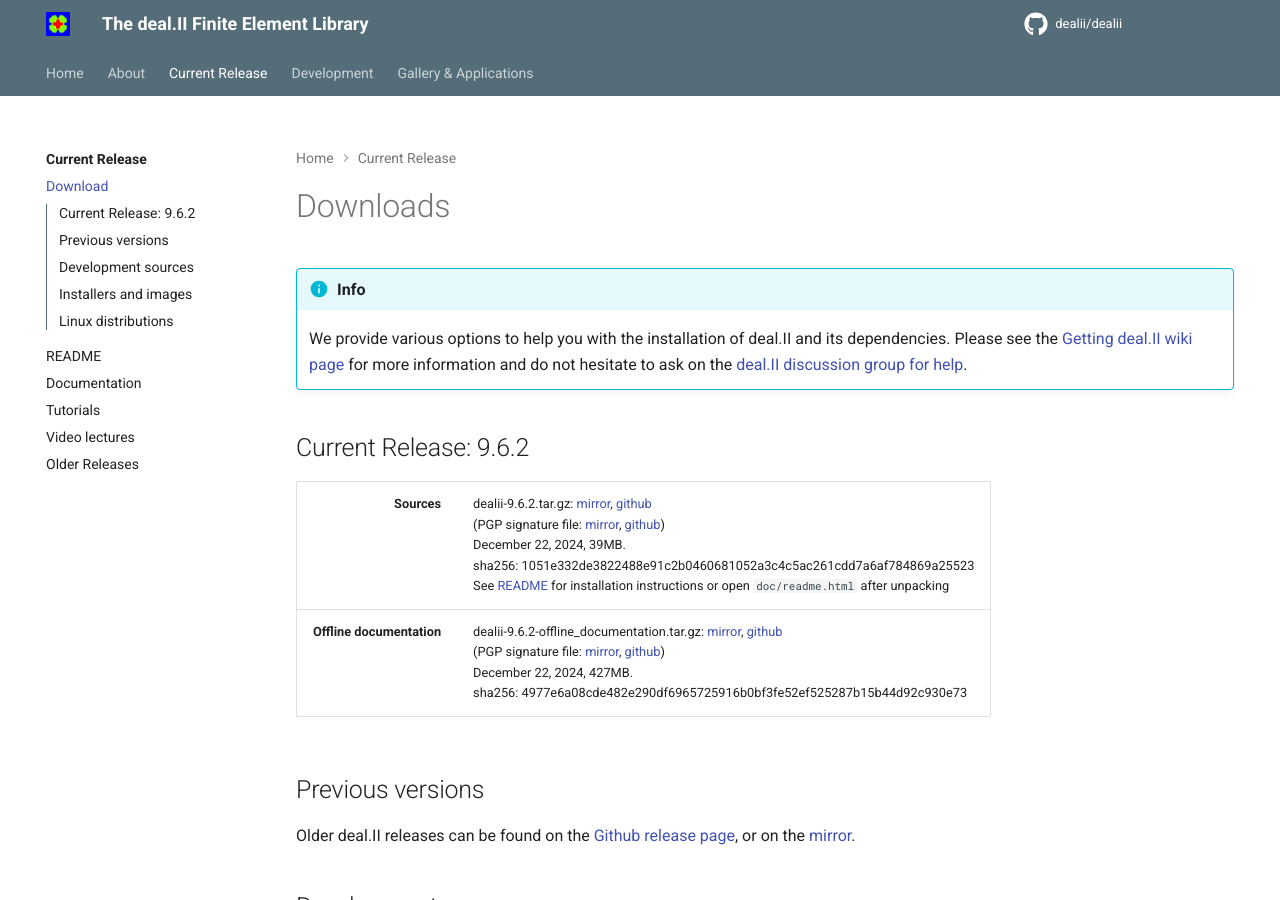
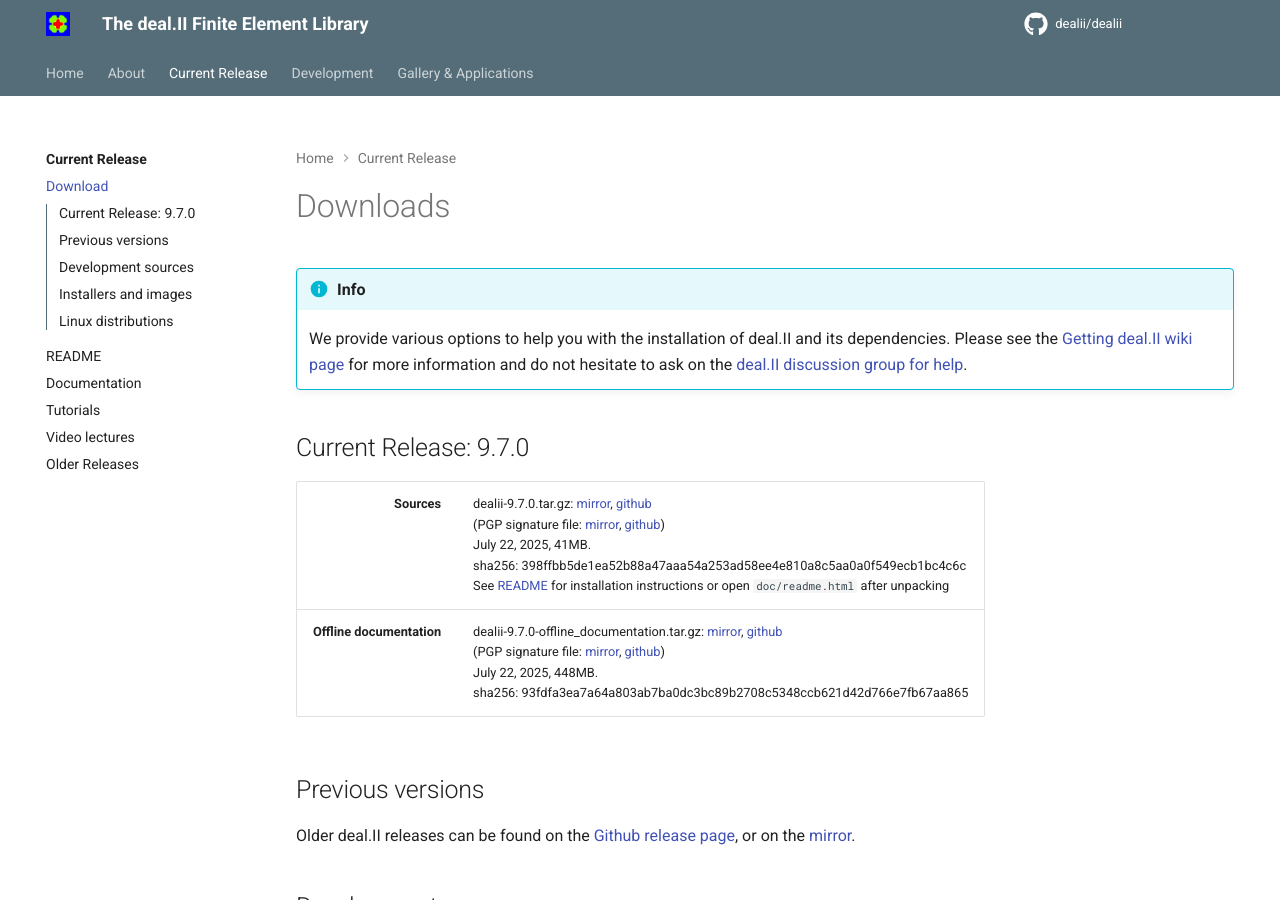
Before and after one commit to dealii/website, an MkDocs documentation site: the page built from docs/current_release/download.md, in a window 1280 px wide and 900 px high. Built offline with MkDocs 1.6.1 and Material for MkDocs 9.7.7, drawn with Linux system fonts in a browser that asks for light colours; comment, search, counter and statistics services are not loaded.

Commit message:
Update to 9.7.0 stable release

```diff
--- a/docs/current_release/download.md
+++ b/docs/current_release/download.md
@@ -10,12 +10,12 @@ Downloads
     We provide various options to help you with the installation of deal.II and its dependencies. Please see the [Getting deal.II wiki page](https://github.com/dealii/dealii/wiki/Getting-deal.II) for more information and do not hesitate to ask on the [deal.II discussion group for help](../getting_help/index.md).
 
 
-Current Release: 9.6.2
+Current Release: 9.7.0
 ----------------------
 
-Sources |   <span style="font-weight:normal">dealii-9.6.2.tar.gz:  [mirror](/downloads/dealii-9.6.2.tar.gz), [github](https://github.com/dealii/dealii/releases/download/v9.6.2/dealii-9.6.2.tar.gz) <br> (PGP signature file: [mirror](/downloads/dealii-9.6.2.tar.gz.asc), [github](https://github.com/dealii/dealii/releases/download/v9.6.2/dealii-9.6.2.tar.gz.asc)) <br> December 22, 2024, 39MB. <br> sha256:&nbsp;1051e332de3822488e91c2b0460681052a3c4c5ac261cdd7a6af784869a25523 <br> See [README](/9.6.0/readme.html) for installation instructions or open <code>doc/readme.html</code> after unpacking </span>|
+Sources |   <span style="font-weight:normal">dealii-9.7.0.tar.gz:  [mirror](/downloads/dealii-9.7.0.tar.gz), [github](https://github.com/dealii/dealii/releases/download/v9.7.0/dealii-9.7.0.tar.gz) <br> (PGP signature file: [mirror](/downloads/dealii-9.7.0.tar.gz.asc), [github](https://github.com/dealii/dealii/releases/download/v9.7.0/dealii-9.7.0.tar.gz.asc)) <br> July 22, 2025, 41MB. <br> sha256:&nbsp;398ffbb5de1ea52b88a47aaa54a253ad58ee4e810a8c5aa0a0f549ecb1bc4c6c<br> See [README](/9.7.0/readme.html) for installation instructions or open <code>doc/readme.html</code> after unpacking </span>|
 -----------: |:-------------|
-<strong>Offline documentation</strong>      | dealii-9.6.2-offline_documentation.tar.gz: [mirror](/downloads/dealii-9.6.2-offline_documentation.tar.gz), [github](https://github.com/dealii/dealii/releases/download/v9.6.2/dealii-9.6.2-offline_documentation.tar.gz) <br>  (PGP signature file: [mirror](/downloads/dealii-9.6.2-offline_documentation.tar.gz.asc), [github](https://github.com/dealii/dealii/releases/download/v9.6.2/dealii-9.6.2-offline_documentation.tar.gz.asc)) <br>   December 22, 2024, 427MB. <br> sha256:&nbsp;4977e6a08cde482e290df6965725916b0bf3fe52ef525287b15b44d92c930e73 |
+<strong>Offline documentation</strong>      | dealii-9.7.0-offline_documentation.tar.gz: [mirror](/downloads/dealii-9.7.0-offline_documentation.tar.gz), [github](https://github.com/dealii/dealii/releases/download/v9.7.0/dealii-9.7.0-offline_documentation.tar.gz) <br>  (PGP signature file: [mirror](/downloads/dealii-9.7.0-offline_documentation.tar.gz.asc), [github](https://github.com/dealii/dealii/releases/download/v9.7.0/dealii-9.7.0-offline_documentation.tar.gz.asc)) <br>   July 22, 2025, 448MB. <br> sha256:&nbsp;93fdfa3ea7a64a803ab7ba0dc3bc89b2708c5348ccb621d42d766e7fb67aa865 |
 
 Previous versions
 -----------------
--- a/hook_create_symlinks.py
+++ b/hook_create_symlinks.py
@@ -12,6 +12,7 @@ symlinks = [
     external_path + "/documentation/9.4.1",
     external_path + "/documentation/9.5.0",
     external_path + "/documentation/9.6.0",
+    external_path + "/documentation/9.7.0",
     external_path + "/documentation/current",
     external_path + "/documentation/developer",
     external_path + "/external_assets/downloads",
```
Also changed, not shown: docs/about/news.md (+3 -0 lines), docs/current_release/index.md (+2 -3 lines), docs/index.md (+3 -0 lines).
